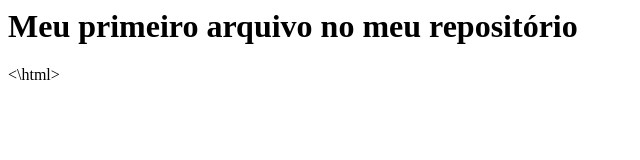
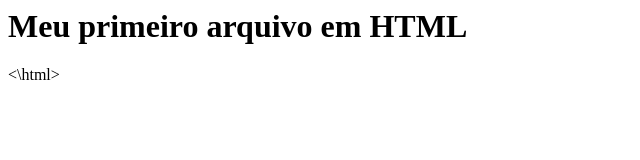
Before and after one commit to igorraphaelbaumel/primeiro-repostorio, a plain HTML site: page index.html in a window 1280 px wide. Shown: the whole page, without its empty margins (0-640 px from the left). Drawn offline with Linux system fonts and the light colour scheme.

Commit message:
Update index.html

```diff
--- a/index.html
+++ b/index.html
@@ -1,3 +1,3 @@
 <html>
-        <h1> Meu primeiro arquivo no meu repositório</h1>
+        <h1>Meu primeiro arquivo em HTML</h1>
 <\html>
```
